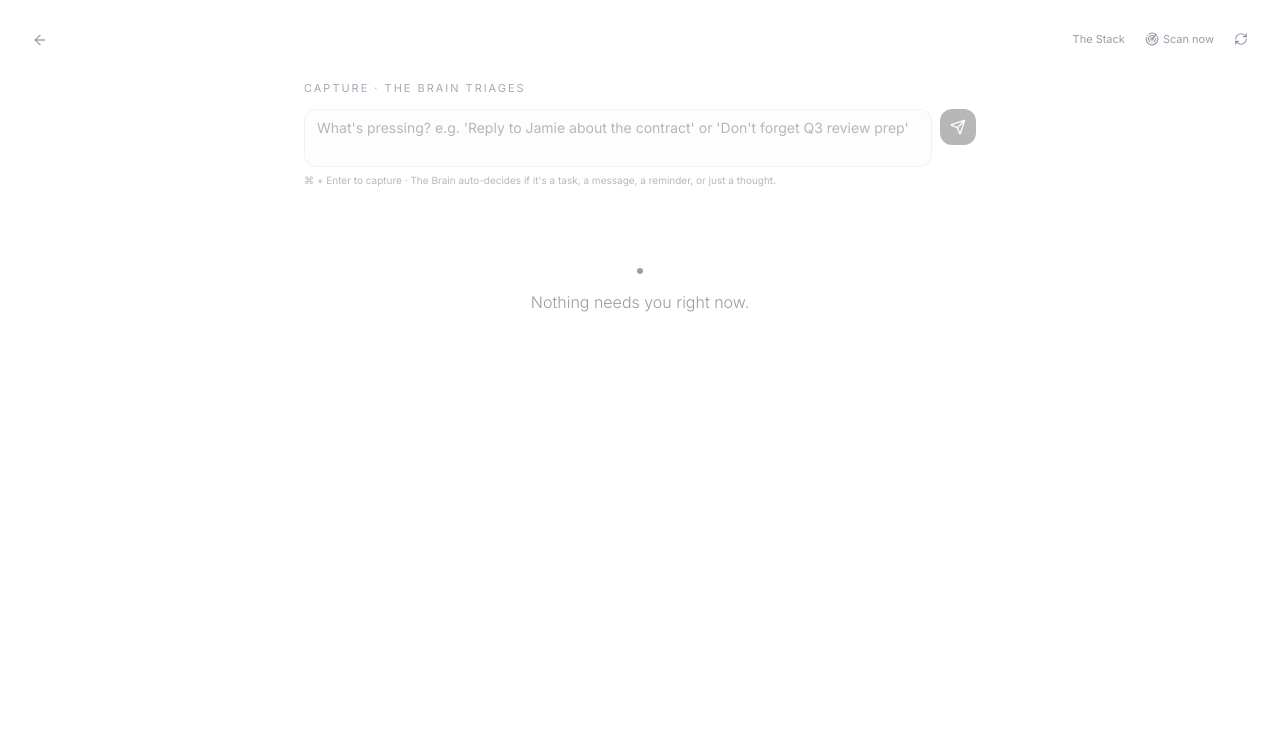
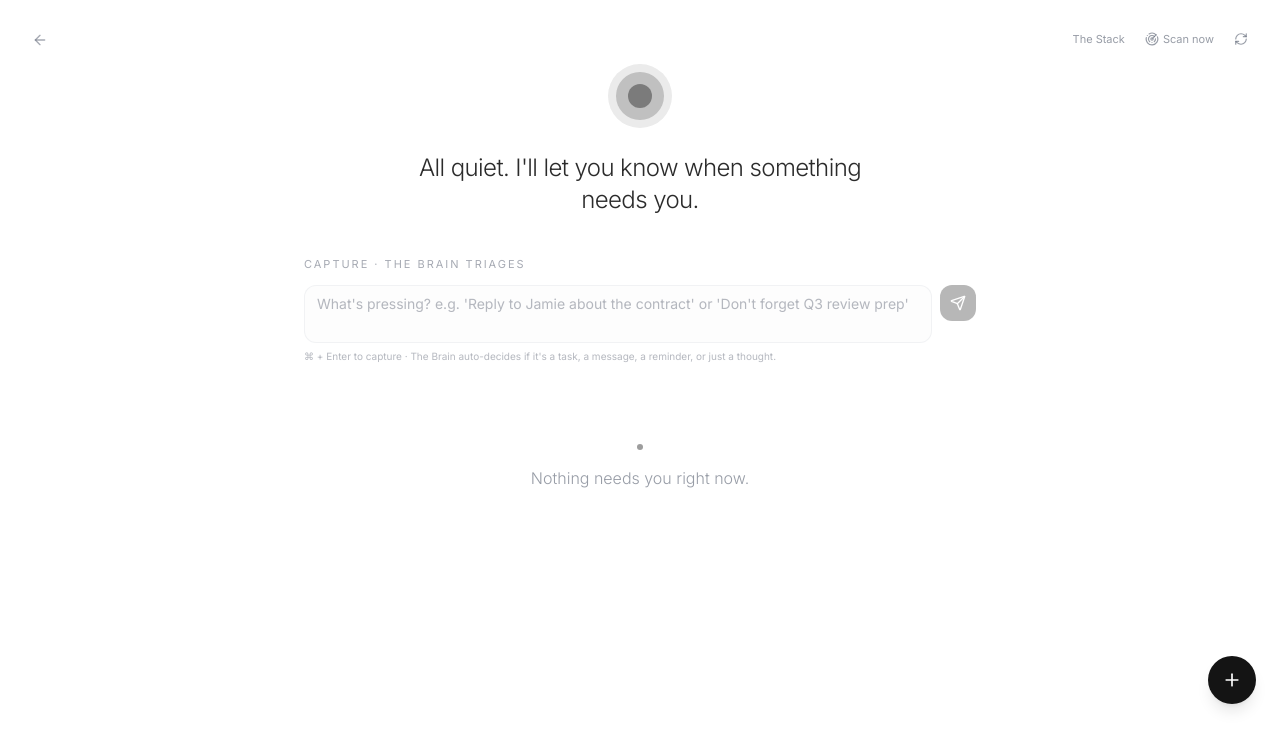
Before and after one commit to thecolinosborne/Ozlon-AI-Search, a React (Vite) app: page /signals in a window 1280 px wide. Shown: the top 748 px of the page. Built offline with nearby package versions, Linux system fonts and the light colour scheme; the HTML template or start-up script is replaced by a standard one; what @capacitor-community/sqlite, @capacitor/core, @lovable.dev/cloud-auth-js would draw is missing.

Commit message:
Changes
Co-authored-by: thecolinosborne <124605697+thecolinosborne@users.noreply.github.com>

```diff
--- a/src/pages/Signals.tsx
+++ b/src/pages/Signals.tsx
@@ -3,6 +3,8 @@ import { useMemo, useState } from "react";
 import { ArrowLeft, RefreshCw, X, Radar, Send, Loader2 } from "lucide-react";
 import { SignalSurface } from "@/components/signals/SignalSurface";
 import { useSignals } from "@/hooks/useSignals";
+import { TodayHero } from "@/components/today/TodayHero";
+import { FloatingCapture } from "@/components/today/FloatingCapture";
 import { toast } from "sonner";
 
 export default function Signals() {
@@ -111,8 +113,11 @@ export default function Signals() {
         )}
       </div>
 
+      {/* Today layer — Stage 1: living "now line" + life-event preview. Additive. */}
+      <TodayHero />
+
       {/* Capture composer — flags pressing items for the Brain to triage. */}
-      <div className="pt-20 px-6">
+      <div className="pt-4 px-6">
         <div className="max-w-2xl mx-auto">
           <p className="text-[11px] uppercase tracking-[0.18em] text-muted-foreground/60 mb-3">
             Capture · The Brain triages
@@ -257,6 +262,9 @@ export default function Signals() {
       )}
 
       <SignalSurface variant="page" maxMoments={1} showList />
+
+      {/* Floating "+" — capture anything; server routes to person/event/reminder. */}
+      <FloatingCapture />
     </div>
   );
 }
```
